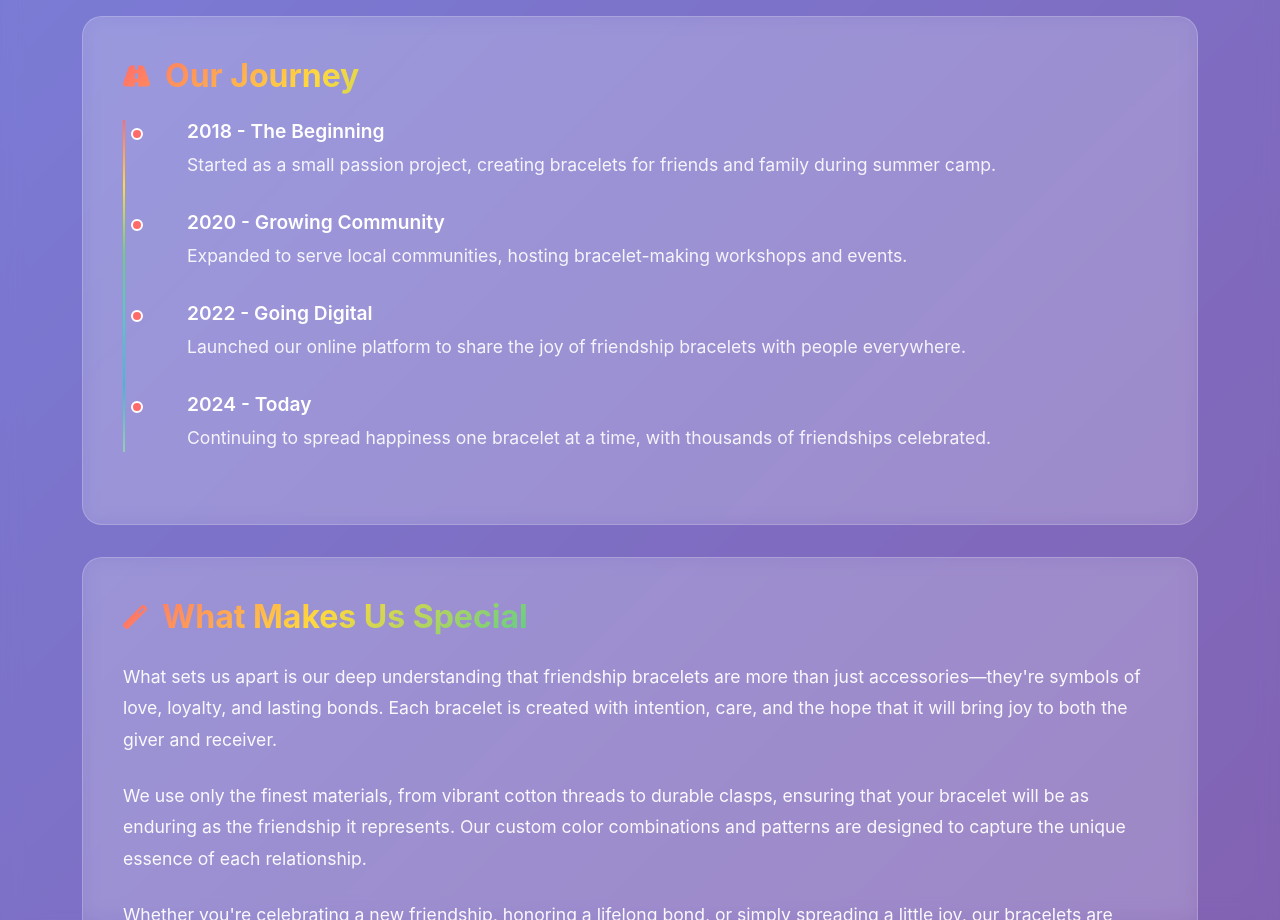
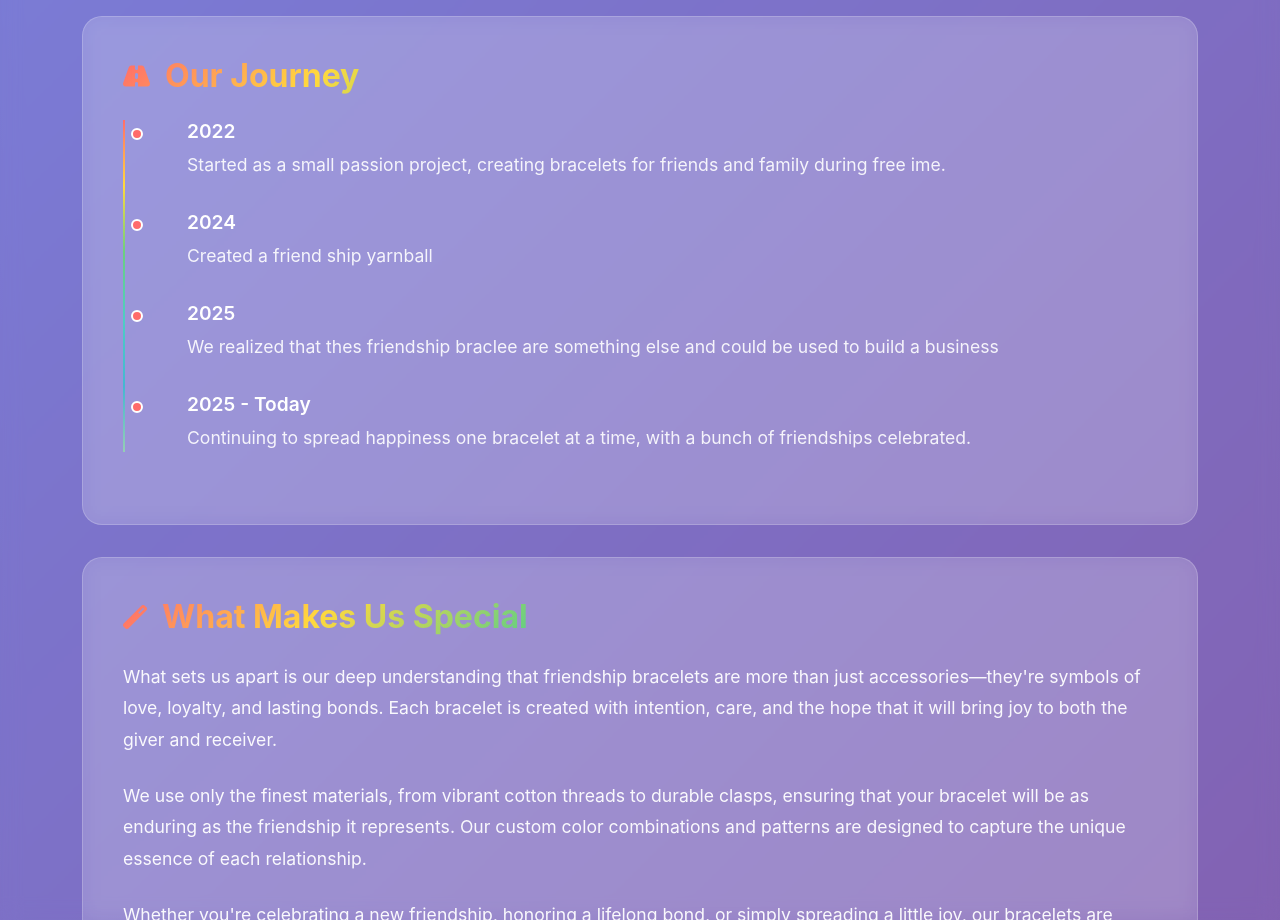
Before and after one commit to Om-Coding/FriendshipBraclets, a plain HTML site: page about.html in a window 1280 px wide. Shown: the part 1440-2360 px from the top of the page. Drawn offline with nearby package versions, Linux system fonts and the light colour scheme.

Commit message:
Update about.html

```diff
--- a/about.html
+++ b/about.html
@@ -573,20 +573,20 @@
           </h2>
           <div class="timeline">
             <div class="timeline-item">
-              <h4>2018 - The Beginning</h4>
-              <p>Started as a small passion project, creating bracelets for friends and family during summer camp.</p>
+              <h4>2022</h4>
+              <p>Started as a small passion project, creating bracelets for friends and family during free ime.</p>
             </div>
             <div class="timeline-item">
-              <h4>2020 - Growing Community</h4>
-              <p>Expanded to serve local communities, hosting bracelet-making workshops and events.</p>
+              <h4>2024</h4>
+              <p>Created a friend ship yarnball</p>
             </div>
             <div class="timeline-item">
-              <h4>2022 - Going Digital</h4>
-              <p>Launched our online platform to share the joy of friendship bracelets with people everywhere.</p>
+              <h4>2025</h4>
+              <p>We realized that thes friendship braclee are something else and could be used to build a business</p>
             </div>
             <div class="timeline-item">
-              <h4>2024 - Today</h4>
-              <p>Continuing to spread happiness one bracelet at a time, with thousands of friendships celebrated.</p>
+              <h4>2025 - Today</h4>
+              <p>Continuing to spread happiness one bracelet at a time, with a bunch of friendships celebrated.</p>
             </div>
           </div>
         </div>
```
